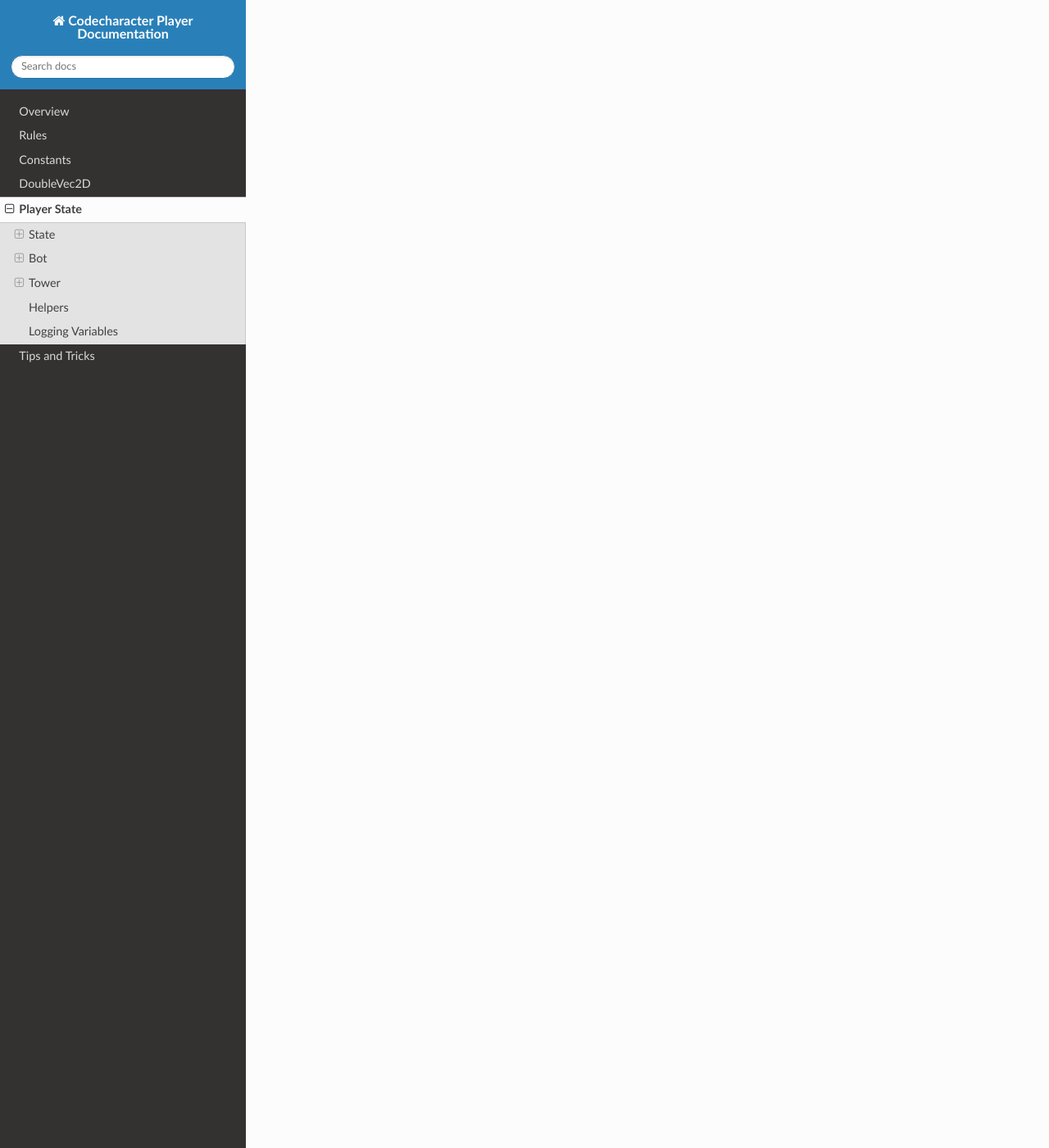
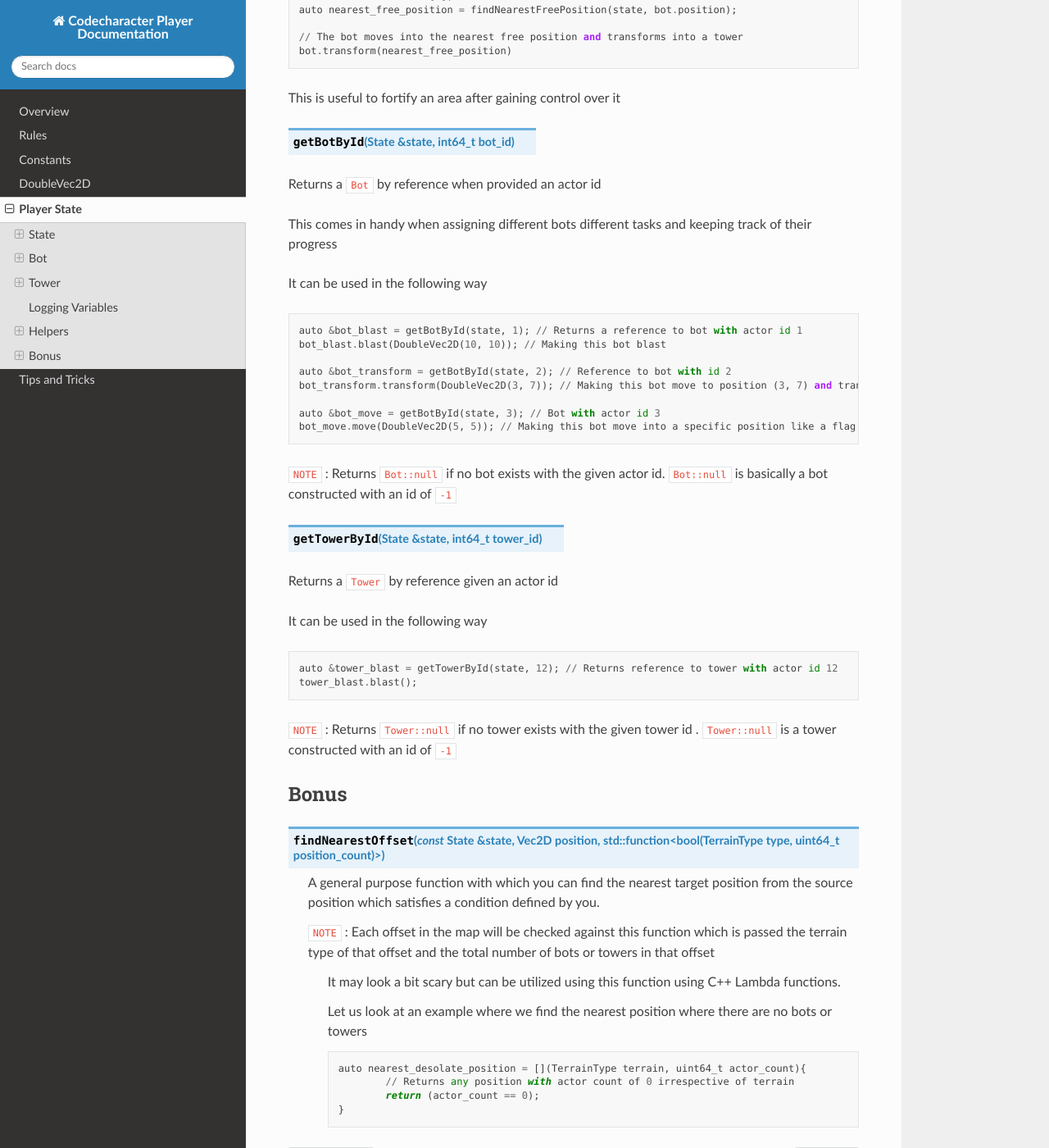
Before and after one commit to delta/codecharacter-player-docs-2020, a Sphinx documentation site: the page built from source/player_state.rst, in a window 1280 px wide and 1400 px high, scrolled down 6633 px. Shown: the whole window at 82% size. Built offline with Sphinx 7.4.7 and the Read the Docs theme 2.0.0, drawn with Linux system fonts in a browser that asks for light colours; some of the changed text lies outside the part shown.

Commit message:
Add player state helper function docs

```diff
--- a/source/player_state.rst
+++ b/source/player_state.rst
@@ -255,4 +252,86 @@
 		state: IDLE
 	}
 
+
+
 You can even log the entire `state` variable. Keep in mind, your output will be quite large.
+
+Helpers
+=======
+Along with the game state, we’ve included some helper methods to make it easier for you to implement your logic.
+
+Something useful for you when implementing your logic would be to find the nearest flag position from any given position.
+
+.. cpp:function:: findNearestFlagPosition( const State &state, DoubleVec2D position)
+
+Returns the nearest flag offset from a given
+
+This function can be used by bots to find the closest flag into which they can move into ::
+
+	auto &bot = state.bots[0];
+	auto nearest_flag = findNearestFlagPosition(state, bot.position);
+
+	// Bot finds the nearest flag and moves into the flag area
+	bot.move(nearest_flag)
+
+.. cpp:function::  findNearestFreePosition( const State &state, DoubleVec2D position)
+
+Returns the nearest free position ( A position on which a tower can be build )
+
+This can be used to find locations to transform into towers to control an area ::
+
+	auto &bot = state.bots[0];
+	auto nearest_free_position = findNearestFreePosition(state, bot.position);
+
+	// The bot moves into the nearest free position and transforms into a tower
+	bot.transform(nearest_free_position)
+
+This is useful to fortify an area after gaining control over it
+
+.. cpp:function::  getBotById(State &state, int64_t bot_id)
+
+Returns a ``Bot`` by reference when provided an actor id
+
+This comes in handy when assigning different bots different tasks and keeping track of their progress
+
+It can be used in the following way ::
+
+	auto &bot_blast = getBotById(state, 1); // Returns a reference to bot with actor id 1
+	bot_blast.blast(DoubleVec2D(10, 10)); // Making this bot blast
+
+	auto &bot_transform = getBotById(state, 2); // Reference to bot with id 2
+	bot_transform.transform(DoubleVec2D(3, 7)); // Making this bot move to position (3, 7) and transform three
+
+	auto &bot_move = getBotById(state, 3); // Bot with actor id 3
+	bot_move.move(DoubleVec2D(5, 5)); // Making this bot move into a specific position like a flag
+
+``NOTE`` : Returns ``Bot::null`` if no bot exists with the given actor id. ``Bot::null`` is basically a bot constructed with an id of ``-1``
+
+.. cpp:function:: getTowerById(State &state, int64_t tower_id)
+
+Returns a ``Tower`` by reference given an actor id
+
+It can be used in the following way ::
+
+	auto &tower_blast = getTowerById(state, 12); // Returns reference to tower with actor id 12
+	tower_blast.blast();
+
+``NOTE`` : Returns ``Tower::null`` if no tower exists with the given tower id . ``Tower::null`` is a tower constructed with an id of ``-1``
+
+Bonus
+======
+
+.. cpp:function:: findNearestOffset(const State &state, Vec2D position, std::function<bool(TerrainType type, uint64_t position_count)>)
+
+	A general purpose function with which you can find the nearest target position from the source position which satisfies a condition defined by you.
+
+	``NOTE`` : Each offset in the map will be checked against this function which is passed the terrain type of that offset and the total number of bots or towers in that offset
+
+	 It may look a bit scary but can be utilized using this function using C++ Lambda functions.
+
+	 Let us look at an example where we find the nearest position where there are no bots or towers ::
+
+		auto nearest_desolate_position = [](TerrainType terrain, uint64_t actor_count){
+			// Returns any position with actor count of 0 irrespective of terrain
+			return (actor_count == 0);
+		}
```
Also changed, not shown: other parts of source/player_state.rst (+1 -4 lines).
